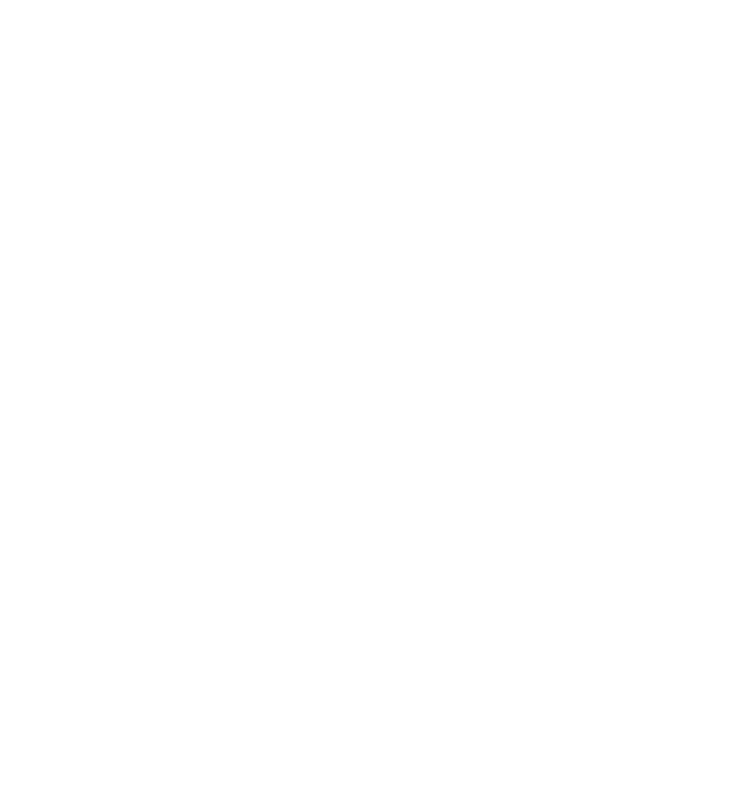
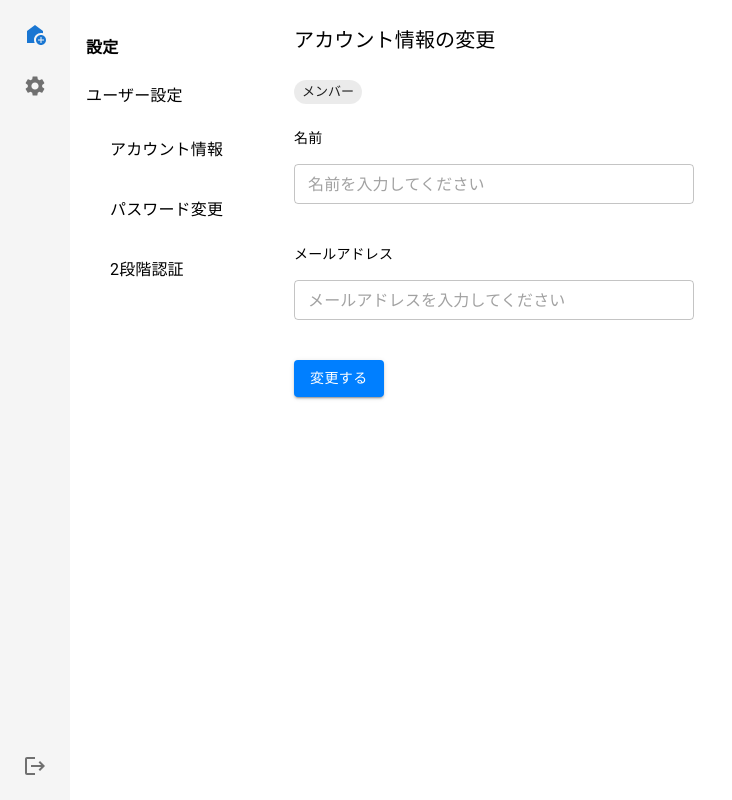
Before and after one commit to hayashi-yaken/eques-kadai, a Next.js app: page / in a window 1280 px wide. Shown: the whole page, without its empty margins (0-732 px from the left). Built offline with nearby package versions, Linux system fonts and the light colour scheme.

Commit message:
設定ページを作成

```diff
--- a/src/app/page.tsx
+++ b/src/app/page.tsx
@@ -1,3 +1,29 @@
-export default function Home() {
-  return <></>
+'use client'
+
+import { Box } from '@mui/material'
+import React from 'react'
+
+import { SideBar } from '@/components/SideBar'
+import { SideDetail } from '@/components/SideDetail'
+
+import { Setting } from '@/features/setting'
+
+export default function Component() {
+  const sideBarWidth = 70
+  const sideDetailWidth = 200
+  return (
+    <Box display='flex'>
+      <Box display='flex'>
+        <SideBar width={sideBarWidth} />
+        <SideDetail
+          title='設定'
+          categories={['ユーザー設定']}
+          properties={['アカウント情報', 'パスワード変更', '2段階認証']}
+          sideBarWidth={sideBarWidth}
+          sideDetailWidth={sideDetailWidth}
+        />
+      </Box>
+      <Setting sideBarWidth={sideBarWidth} sideDetailWidth={sideDetailWidth} />
+    </Box>
+  )
 }
--- /dev/null
+++ b/src/features/setting/index.ts
@@ -0,0 +1 @@
+export * from './setting'
--- /dev/null
+++ b/src/features/setting/setting.tsx
@@ -0,0 +1,35 @@
+import { Box, Typography, Chip, BoxProps } from '@mui/material'
+import { FC } from 'react'
+
+import { PrimaryButton } from '@/components/Button'
+import { InputTextField } from '@/components/InputTextField'
+
+type SettingProps = {
+  sideBarWidth: number
+  sideDetailWidth: number
+} & BoxProps
+
+export const Setting: FC<SettingProps> = ({
+  sideBarWidth,
+  sideDetailWidth,
+  sx,
+  ...restProps
+}) => {
+  return (
+    <Box
+      component='main'
+      sx={{ flexGrow: 1, p: 3, ml: `${sideBarWidth + sideDetailWidth}px`, ...sx }}
+      {...restProps}
+    >
+      <Typography variant='h6' sx={{ mb: 3 }}>
+        アカウント情報の変更
+      </Typography>
+      <Chip label='メンバー' size='small' sx={{ mb: 3 }} />
+      <Box component='form' sx={{ maxWidth: 400 }}>
+        <InputTextField title='名前' sx={{ mb: 5 }} />
+        <InputTextField title='メールアドレス' sx={{ mb: 5 }} />
+        <PrimaryButton title='変更する' />
+      </Box>
+    </Box>
+  )
+}
```
